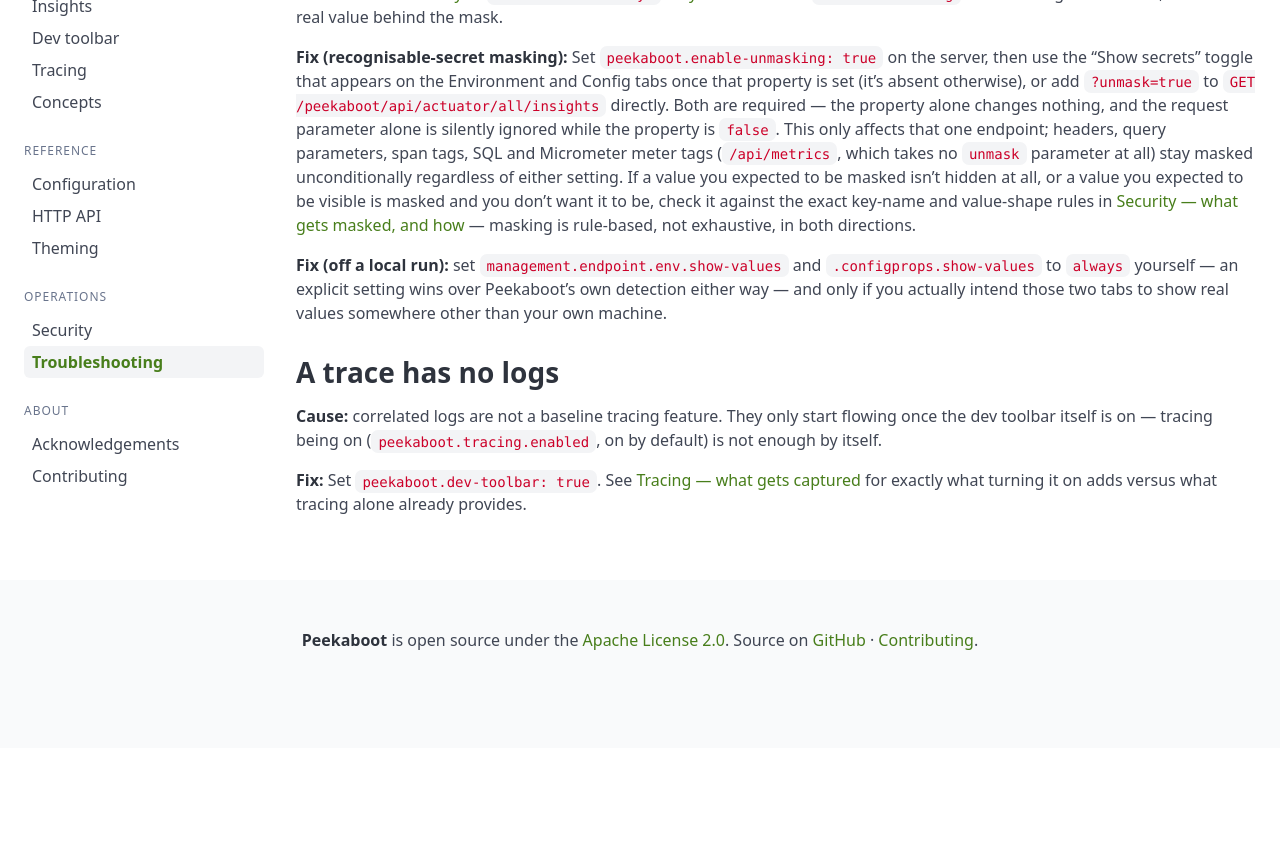
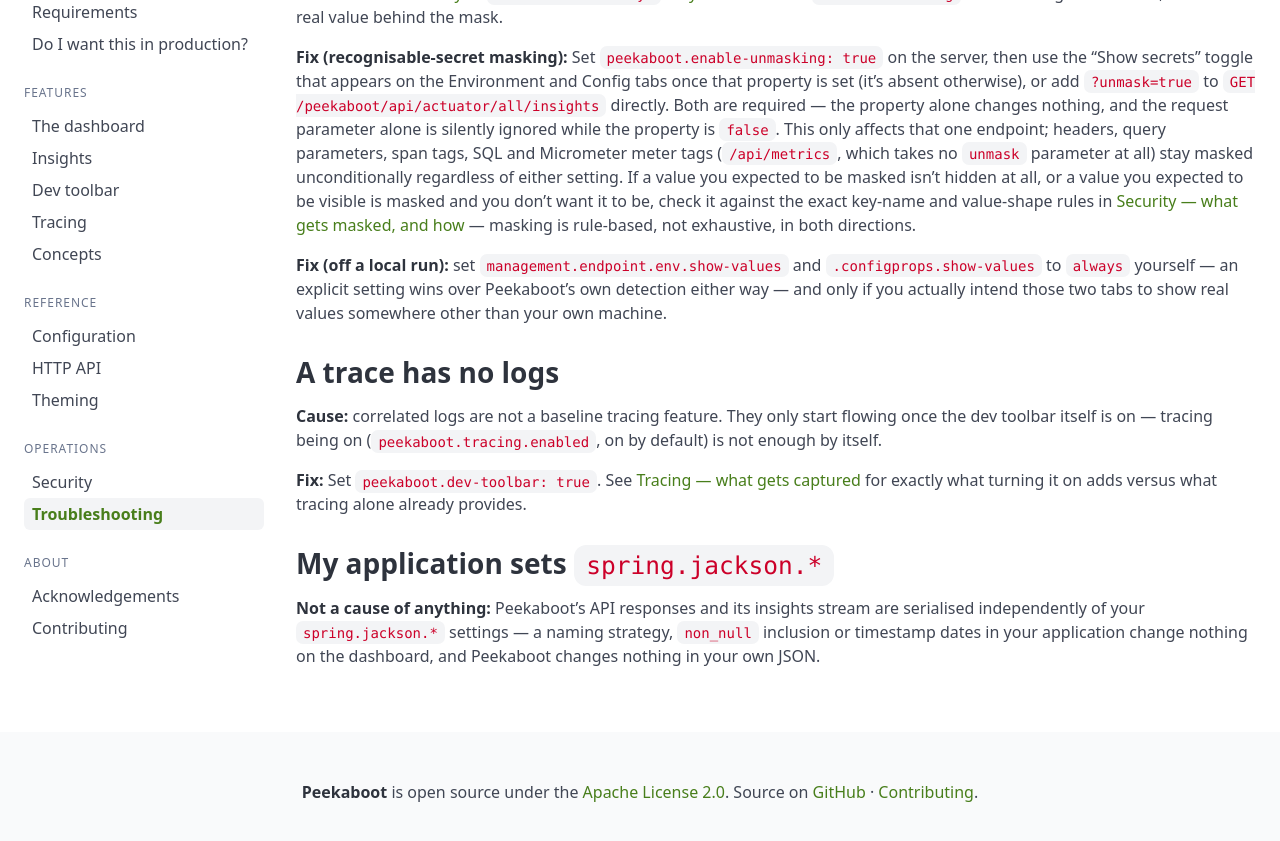
Before and after one commit to peekaboot-org/peekaboot-org.github.io, a Jekyll site: the page built from docs/troubleshooting.md, in a window 1280 px wide and 900 px high, scrolled down 2916 px. Shown: the top 841 px of the window. Built offline with Jekyll 4.4.1, drawn with Linux system fonts in a browser that asks for light colours; before the commit the page ends 3664 px from its top, so only the background shows below that.

Commit message:
docs(troubleshooting): Peekaboot's JSON is independent of spring.jackson.*

```diff
--- a/docs/troubleshooting.md
+++ b/docs/troubleshooting.md
@@ -182,3 +182,10 @@
 **Fix:** Set `peekaboot.dev-toolbar: true`. See [Tracing &mdash; what gets
 captured]({{ '/docs/tracing/' | relative_url }}#what-gets-captured) for exactly what
 turning it on adds versus what tracing alone already provides.
+
+## My application sets `spring.jackson.*`
+
+**Not a cause of anything:** Peekaboot's API responses and its insights stream are
+serialised independently of your `spring.jackson.*` settings &mdash; a naming strategy,
+`non_null` inclusion or timestamp dates in your application change nothing on the
+dashboard, and Peekaboot changes nothing in your own JSON.
```
